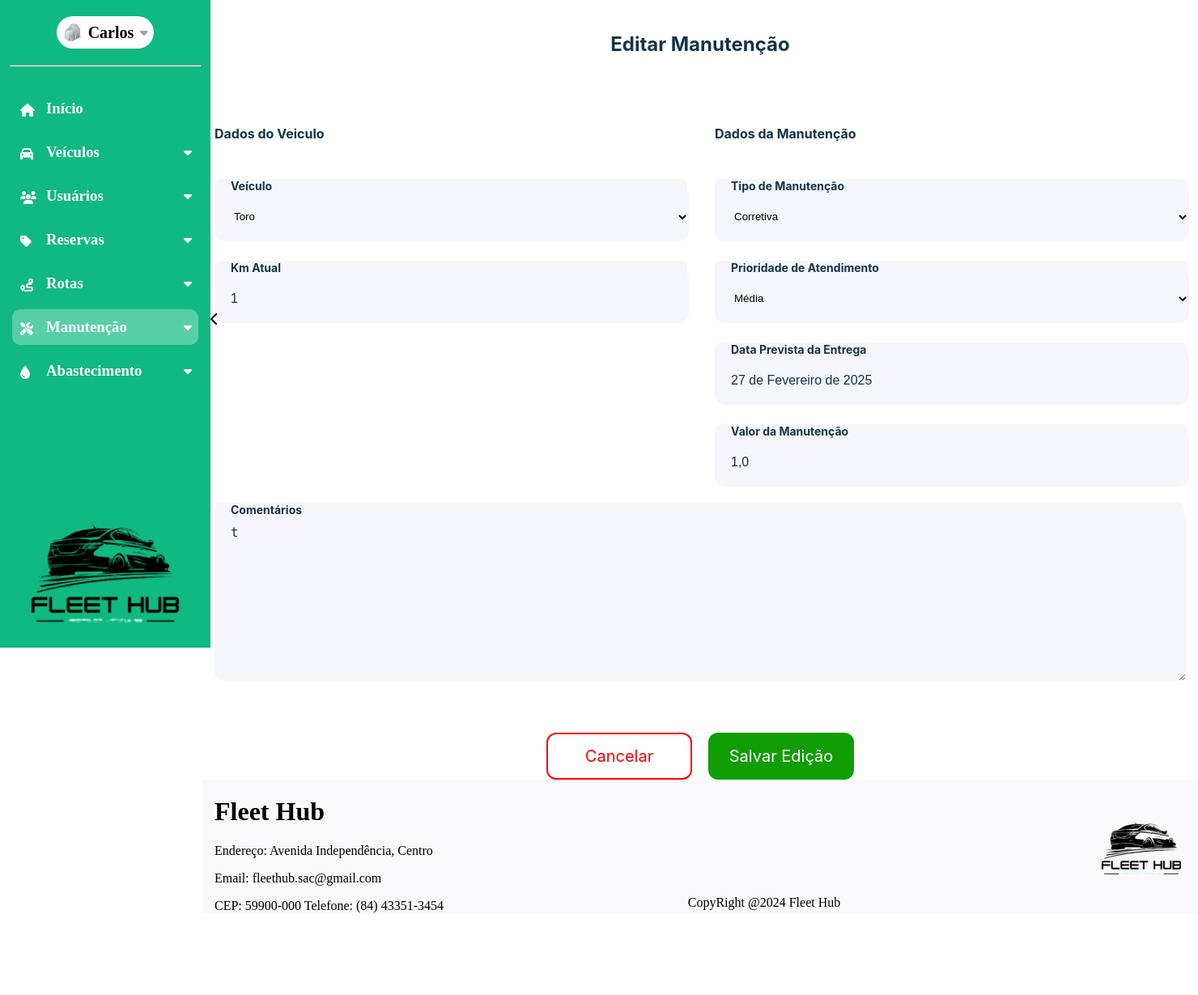
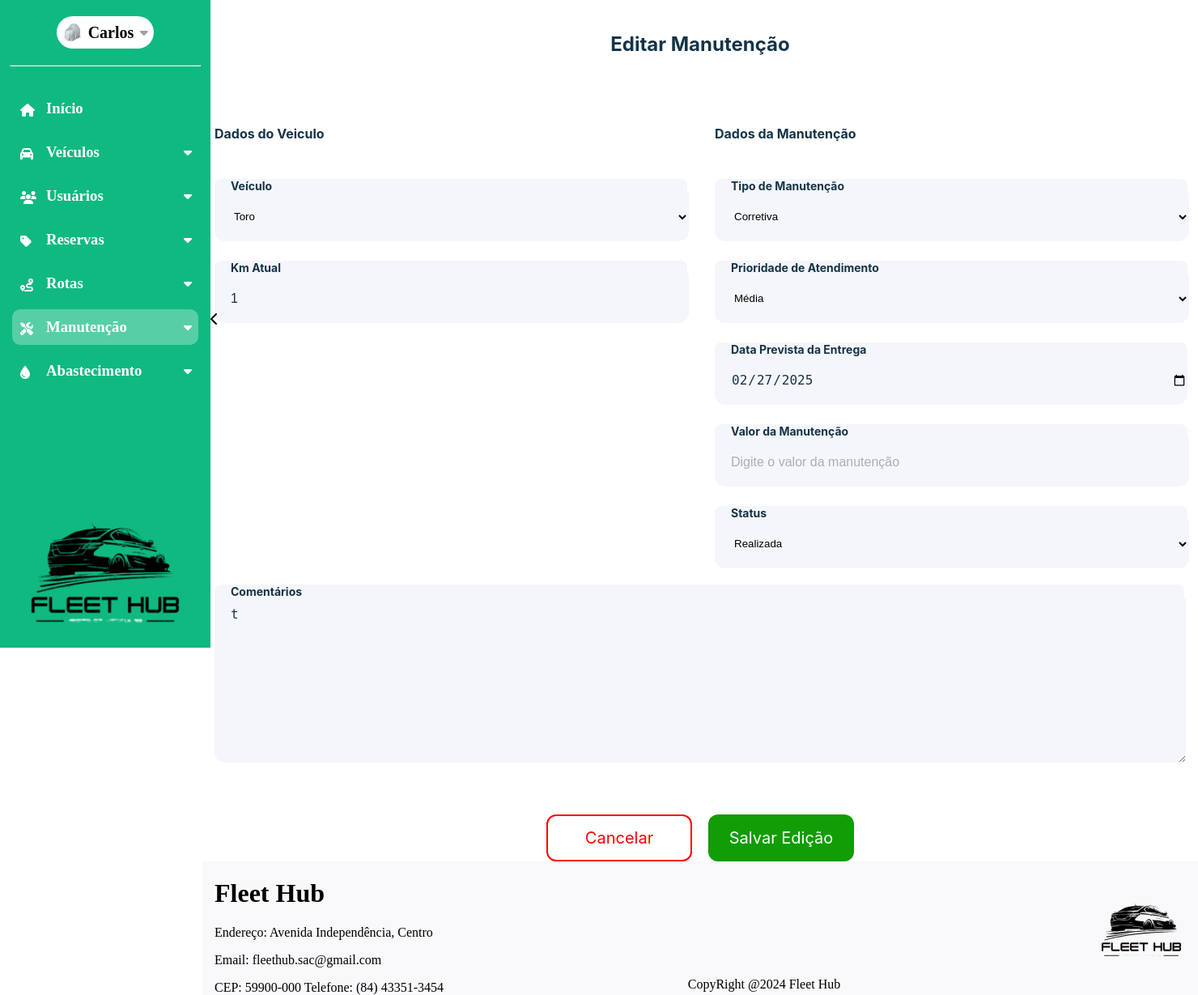
Before and after one commit to LucasGabrielqs/FleetHub, a Django app: page /editar_manutencao/1/ in a window 1480 px wide. Shown: the whole page at 81% size. Before the commit the page ends 1128 px from the top, so only its background shows below. Run offline with Django 5.2, Linux system fonts and the light colour scheme; a user stored in the database is signed in; data comes from the database, SQL or seed files in the repository; both versions use the stored data as it was after the commit; some libraries are stand-ins or nearby versions.

Commit message:
ajustes na view edição de veiculo

```diff
--- a/dashboard/static/js/info-manutencao-script.js
+++ b/dashboard/static/js/info-manutencao-script.js
@@ -6,6 +6,7 @@ const alterar_input_ddd = document.getElementById('atendimento');
 const alterar_input_telefone = document.getElementById('data_entrega');
 const alterar_input_status = document.getElementById('valor_manutencao');
 const alterar_input_estado = document.getElementById("comentarios");
+const alterar_input_status_manutencao = document.getElementById("status");
 const rodape = document.getElementById('rodape');
 
 for (let i = 0; i < campos_input.length; i++) {
@@ -22,6 +23,7 @@ function fazer_alteracoes() {
     alterar_input_telefone.style.pointerEvents = 'visible';
     alterar_input_status.style.pointerEvents = 'visible';
     alterar_input_estado.style.pointerEvents = 'visible';
+    alterar_input_status_manutencao.style.pointerEvents = 'visible';
     rodape.style.display = 'flex'; // Exibe o rodapé
 }
 
@@ -34,6 +36,7 @@ function cancelar_alteracoes(){
         alterar_input_telefone.style.pointerEvents = 'none';
         alterar_input_status.style.pointerEvents = 'none';
         alterar_input_estado.style.pointerEvents = 'none';
+        alterar_input_status_manutencao.style.pointerEvents = 'none';
         rodape.style.display = 'none';
         //adicionar lógica para recarregar as informações salvas
     }
--- a/dashboard/templates/dashboard/editar_manutencao.html
+++ b/dashboard/templates/dashboard/editar_manutencao.html
@@ -14,7 +14,8 @@
 {% block content %}
 <section id="conteudo-secundario">
   <h2 id='page_title'>Editar Manutenção</h2>
-  <form action="">
+  <form action="" method="POST" enctype="multipart/form-data">
+    {% csrf_token %}
       <div class="container">
           <div class="coluna">
               <h4 id="form-title">Dados do Veiculo</h4>
@@ -23,7 +24,7 @@
                   <select class="input_detect" id="veiculo" name="veiculo">
                       <option selected>{{manutencao.veiculo.modelo}}</option>
                       {% for veiculos in veiculo_list %}
-                        <option value="{{veiculos.id}}">{{veiculos.modelo}}</option>
+                          <option value="{{veiculos.modelo}}">{{veiculos.modelo}}</option>
                       {% endfor %}
                     </select>
               </div>
@@ -40,7 +41,7 @@
                   <select class="input_detect" id="tipo_manutencao" name="tipo_manutencao">
                       <option selected>{{manutencao.tipo_manutencao.nome_manutencao}}</option>
                       {% for tipos in tipo_manutencao_list %}
-                            <option value="{{tipos.id}}">{{tipos.nome_manutencao}}</option>
+                            <option value="{{tipos.nome_manutencao}}">{{tipos.nome_manutencao}}</option>
                       {% endfor %}
                    </select>
               </div>
@@ -49,18 +50,27 @@
                   <select class="input_detect" id="atendimento" name="prioridade">
                       <option selected>{{manutencao.prioridade.nome_prioridade}}</option>
                       {% for prioridade in prioridade_list %}
-                        <option value="prioridade.id">{{prioridade.nome_prioridade}}</option>
+                        <option value="{{prioridade.nome_prioridade}}">{{prioridade.nome_prioridade}}</option>
                       {% endfor %}
                   </select>
               </div>
               <div class="input_container">
                   <label>Data Prevista da Entrega</label>
-                  <input class="input_detect" name="data_prevista" value="{{manutencao.data_prevista}}" type="text" id="data_entrega" placeholder="Digite a data prevista da entrega">
+                  <input class="input_detect" name="data_prevista" type="date" name="data_prevista" value="{{ manutencao.data_prevista|date:'Y-m-d' }}" type="date" id="data_entrega" placeholder="Digite a data prevista da entrega">
               </div>
               <div class="input_container">
                   <label>Valor da Manutenção</label>
-                  <input class="input_detect" type="text" name="valor_manutencao" id="valor_manutencao" value="{{manutencao.valor_manutencao}}" placeholder="Digite o valor da manutenção">
+                  <input class="input_detect" type="number" name="valor_manutencao" id="valor_manutencao" value="{{manutencao.valor_manutencao}}" placeholder="Digite o valor da manutenção">
               </div>
+              <div class="input_container">
+                <label>Status</label>
+                <select class="input_detect" id="status" name="status">
+                    <option selected>{{manutencao.status.nome_status}}</option>
+                    {% for status in status_list %}
+                      <option value="{{status.nome_status}}">{{status.nome_status}}</option>
+                    {% endfor %}
+                </select>
+            </div>
           </div>
       </div>
       <div class="container-coment">
--- a/dashboard/views.py
+++ b/dashboard/views.py
@@ -624,53 +624,74 @@ def editar_manutencao(request,id):
     manutencao = get_object_or_404(Manutencao,id=id)
     tipo_manutencao_list = get_list_or_404(Tipo_Manutencao)
     prioridade_list = get_list_or_404(Prioridade_Atendimento)
-    veiculo_list = get_list_or_404(Veiculo)
+    veiculo_list = Veiculo.objects.exclude(status_id=23).exclude(modelo=manutencao.veiculo.modelo)
+    status_manutencao_list = get_list_or_404(Status_Manutencao)
     error_message = None  # Para mensagens de erro
     success_message = None  # Para mensagens de sucesso
 
     if request.method == 'POST':
-        veiculo = request.POST.get('veiculo')
+        veiculo_id = request.POST.get('veiculo')
         km_atual = request.POST.get('km_atual')
-        tipo_manutencao = request.POST.get('tipo_manutencao')
-        prioridade = request.POST.get('prioridade')
+        tipo_manutencao_id = request.POST.get('tipo_manutencao')
+        prioridade_id = request.POST.get('prioridade')
         data_prevista = request.POST.get('data_prevista')
         valor_manutencao = request.POST.get('valor_manutencao')
         comentario = request.POST.get('comentario')
+        status_manutencao_id = request.POST.get('status')
 
+        print(request.POST)
+        alterado = False  # Flag para verificar se houve alguma alteração
 
-        veiculo = get_object_or_404(Veiculo, id=veiculo)
-        if veiculo != veiculo.id:
-            veiculo.id = veiculo
+        # Validações e atualização apenas se houver mudanças
+        if veiculo_id != manutencao.veiculo.modelo:
+            manutencao.veiculo = get_object_or_404(Veiculo, modelo=veiculo_id)
+            alterado = True
 
-        if km_atual != manutencao.km_atual:
+        if km_atual and km_atual != str(manutencao.km_atual):
             manutencao.km_atual = km_atual
+            alterado = True
 
-        if data_prevista != manutencao.data_prevista:
+        if data_prevista and data_prevista != str(manutencao.data_prevista):
             manutencao.data_prevista = data_prevista
+            alterado = True
 
-        tipo_manutencao_list = get_object_or_404(Tipo_Manutencao, id=tipo_manutencao)
-        if tipo_manutencao_list != tipo_manutencao_list.id:
-            tipo_manutencao_list.id = tipo_manutencao_list
+        if tipo_manutencao_id != manutencao.tipo_manutencao.nome_manutencao:
+            manutencao.tipo_manutencao = get_object_or_404(Tipo_Manutencao, nome_manutencao=tipo_manutencao_id)
+            alterado = True
 
-        prioridade_list = get_object_or_404(Prioridade_Atendimento, id=prioridade)
-        if prioridade_list != prioridade_list.id:
-            prioridade_list.id = prioridade_list
+        if prioridade_id != manutencao.prioridade.nome_prioridade:
+            manutencao.prioridade = get_object_or_404(Prioridade_Atendimento, nome_prioridade=prioridade_id)
+            alterado = True
 
-        if valor_manutencao != manutencao.valor_manutencao:
+        if valor_manutencao and valor_manutencao != str(manutencao.valor_manutencao):
             manutencao.valor_manutencao = valor_manutencao
+            alterado = True
 
-        if comentario != manutencao.comentario:
+        if comentario and comentario != manutencao.comentario:
             manutencao.comentario = comentario
+            alterado = True
 
-        messages.success(request, "Informações de Manutenção atualizadas com sucesso!")
-        manutencao.save()
-        return redirect('registro_abastecimento',id=id)
+        if status_manutencao_id != manutencao.status.nome_status:
+            manutencao.status= get_object_or_404(Status_Manutencao, nome_status=status_manutencao_id)
+            if status_manutencao_id == 'Realizada':
+                manutencao.veiculo.modificar_estados(21)
+            alterado = True
+
+        # Apenas salva se alguma alteração foi feita
+        if alterado:
+            manutencao.save()
+            messages.success(request, "Informações de Manutenção atualizadas com sucesso!")
+        else:
+            messages.info(request, "Nenhuma alteração foi feita.")
+
+        return redirect('editar_manutencao', id=id)
 
     return render(request,'dashboard/editar_manutencao.html',{
             'manutencao' : manutencao,
             'tipo_manutencao_list' : tipo_manutencao_list,
             'prioridade_list' : prioridade_list,
-            'veiculo_list' : veiculo_list
+            'veiculo_list' : veiculo_list,
+            'status_list' : status_manutencao_list,
     })
 
 @login_required
```
Also changed, not shown: db.sqlite3.
